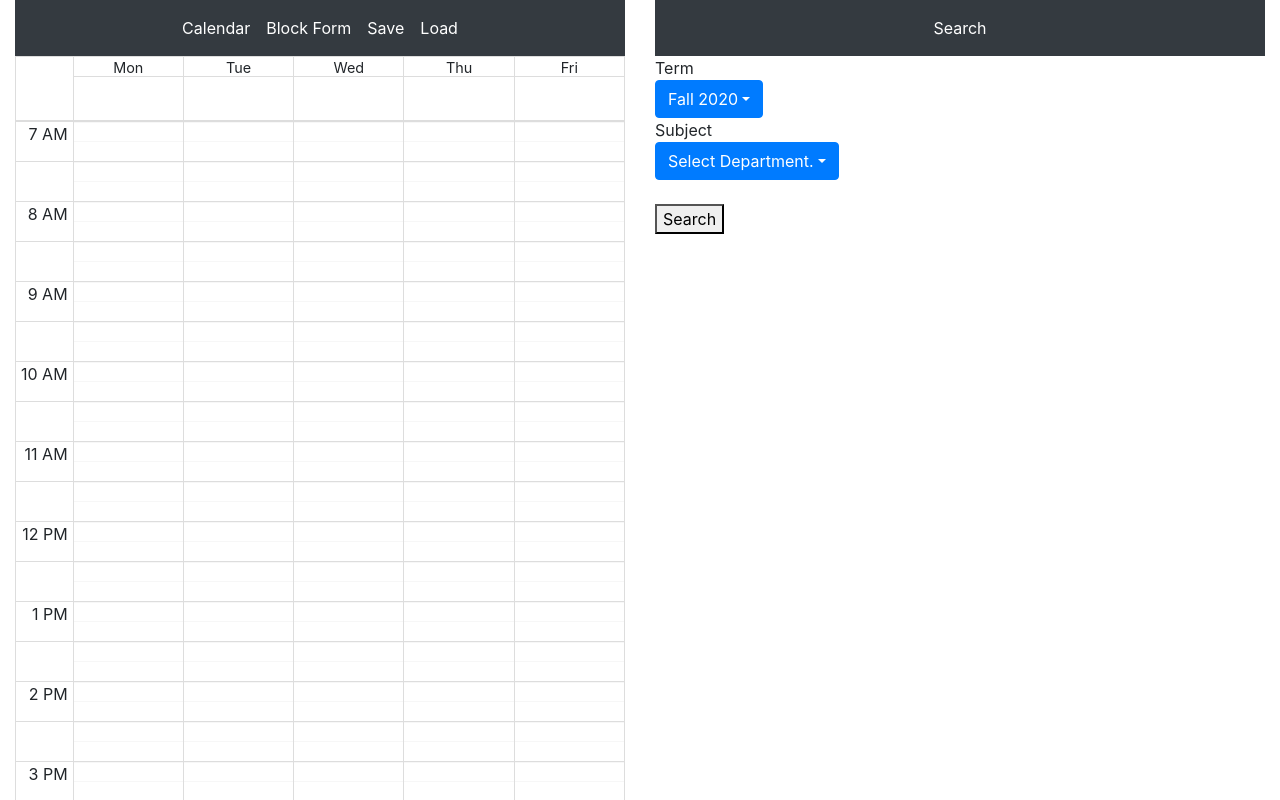
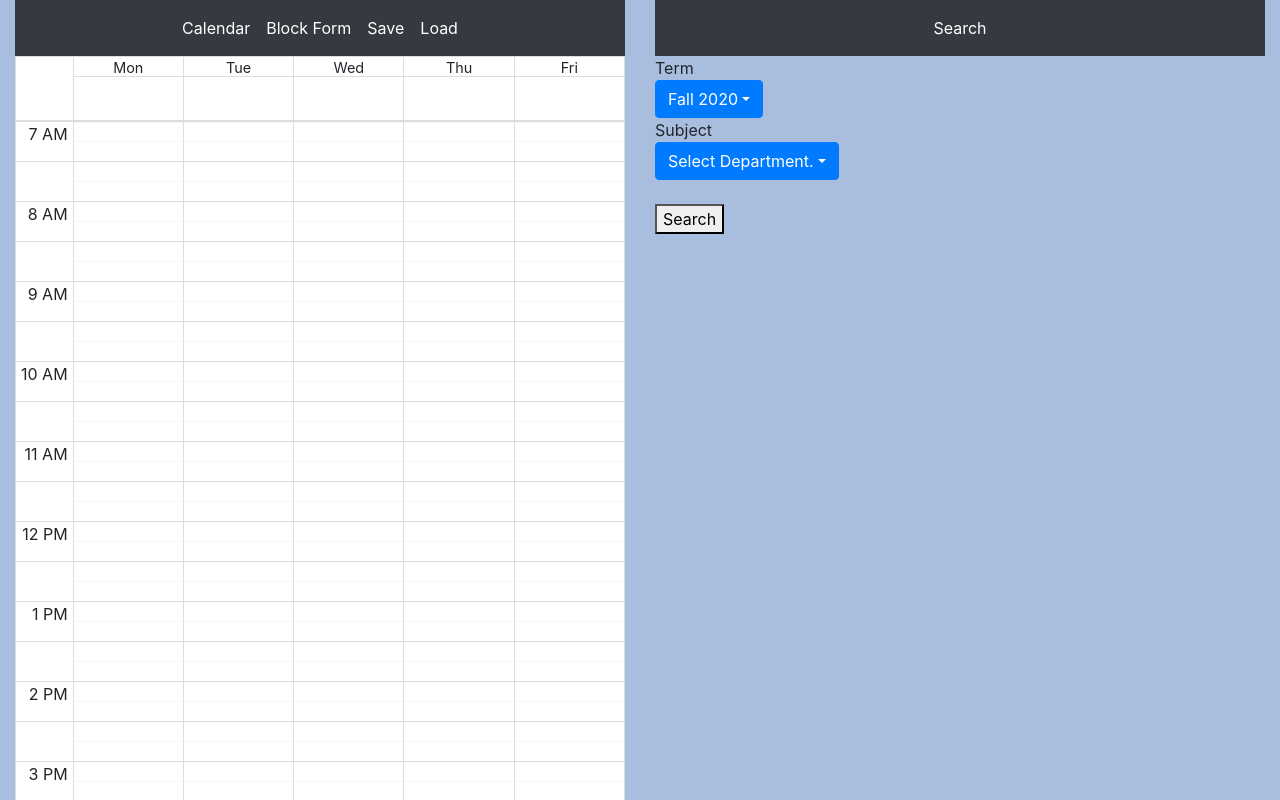
Before and after one commit to AnyFinCanHappen/mtsac_scheduler_fe, a React (Create React App) app: page / in a window 1280 px wide. Built offline with nearby package versions, Linux system fonts and the light colour scheme.

Commit message:
Made background cyan blue.

```diff
--- a/src/App.js
+++ b/src/App.js
@@ -83,7 +83,7 @@ class App extends Component{
   render(){
     const {isBlockForm,selectedCourses, eventList} = this.state;
     return (
-      <div>
+      <div style = {{backgroundColor: "#a9bedf"}}>
         <Container fluid>
           <Row>
             <Col className = "column-scroll">
--- a/src/calender/Calendar.js
+++ b/src/calender/Calendar.js
@@ -108,6 +108,7 @@ class Calendar extends Component{
                     popup = {true}
                     components = {{event:this.Event}}
                     eventPropGetter = {this.assignColor}
+                    style = {{backgroundColor:"white"}}
                 />
                 {popoverData !== null &&
                 <Overlay show = {showPopover} target = {target} rootClose onHide = {this.testfunc}>
```
